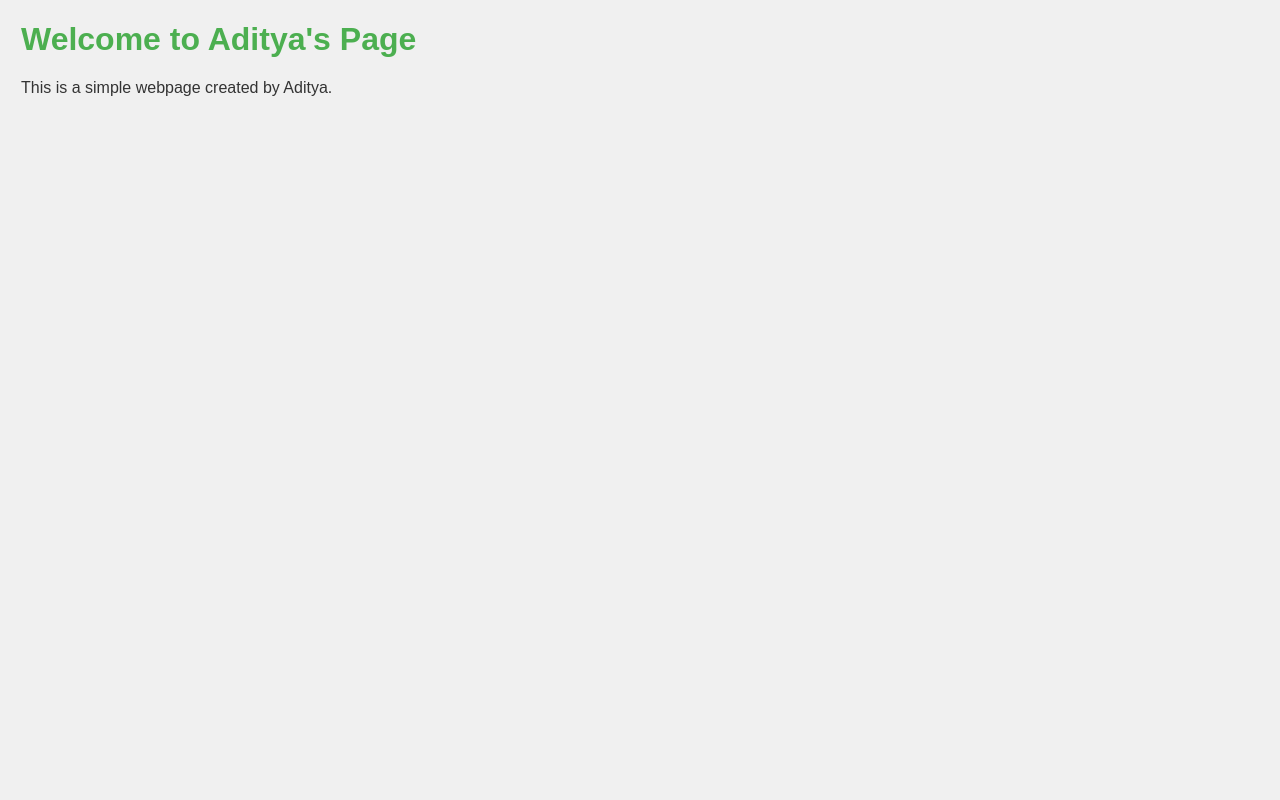
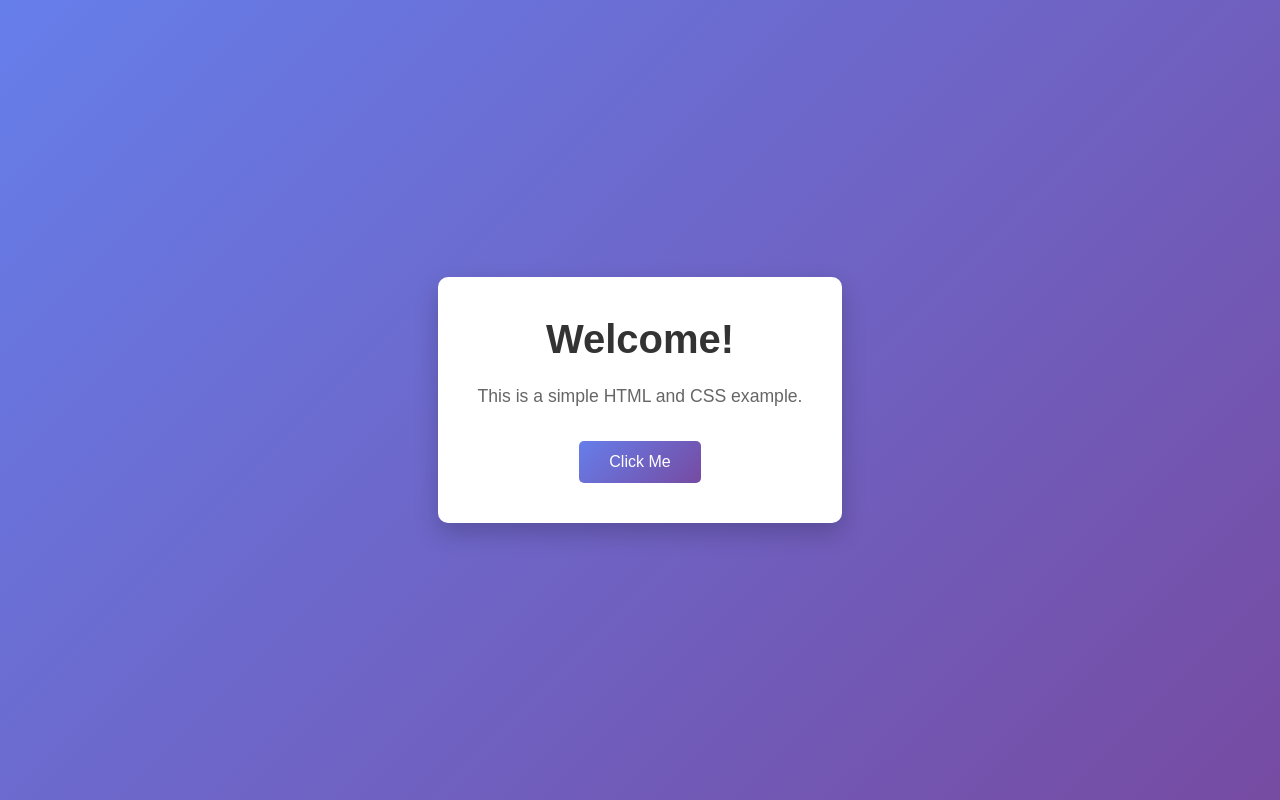
Before and after one commit to shivam697/test-html, a plain HTML site: page aditya22041/index.html in a window 1280 px wide. Drawn offline with Linux system fonts and the light colour scheme.

Commit message:
new updated

```diff
--- a/aditya22041/index.html
+++ b/aditya22041/index.html
@@ -1,25 +1,16 @@
-<html>
-
-<head>
-    <title>Aditya's Page</title>
-    <style>
-        body {
-            font-family: Arial, sans-serif;
-            background-color: #f0f0f0;
-            color: #333;
-            margin: 0;
-            padding: 21px;
-        }
-        h1 {
-            color: #4CAF50;
-        }
-        p {
-            font-size: 16px;
-        }
-    </style>
-</head>
-<body>
-    <h1>Welcome to Aditya's Page</h1>
-    <p>This is a simple webpage created by Aditya.</p>
-</body>
+<!DOCTYPE html>
+<html lang="en">
+  <head>
+    <meta charset="UTF-8" />
+    <meta name="viewport" content="width=device-width, initial-scale=1.0" />
+    <title>Simple Web Page</title>
+    <link rel="stylesheet" href="style.css" />
+  </head>
+  <body>
+    <div class="container">
+      <h1>Welcome!</h1>
+      <p>This is a simple HTML and CSS example.</p>
+      <button class="btn">Click Me</button>
+    </div>
+  </body>
 </html>
--- /dev/null
+++ b/aditya22041/style.css
@@ -0,0 +1,56 @@
+* {
+  margin: 0;
+  padding: 0;
+  box-sizing: border-box;
+}
+
+body {
+  font-family: Arial, sans-serif;
+  background: linear-gradient(135deg, #667eea 0%, #764ba2 100%);
+  min-height: 100vh;
+  display: flex;
+  justify-content: center;
+  align-items: center;
+}
+
+.container {
+  background: white;
+  padding: 40px;
+  border-radius: 10px;
+  box-shadow: 0 10px 25px rgba(0, 0, 0, 0.2);
+  text-align: center;
+  max-width: 500px;
+}
+
+h1 {
+  color: #333;
+  margin-bottom: 20px;
+  font-size: 2.5em;
+}
+
+p {
+  color: #666;
+  margin-bottom: 30px;
+  font-size: 1.1em;
+  line-height: 1.6;
+}
+
+.btn {
+  background: linear-gradient(135deg, #667eea 0%, #764ba2 100%);
+  color: white;
+  border: none;
+  padding: 12px 30px;
+  font-size: 1em;
+  border-radius: 5px;
+  cursor: pointer;
+  transition: transform 0.2s, box-shadow 0.2s;
+}
+
+.btn:hover {
+  transform: translateY(-2px);
+  box-shadow: 0 5px 15px rgba(102, 126, 234, 0.4);
+}
+
+.btn:active {
+  transform: translateY(0);
+}
```
Also changed, not shown: 2 other files.
